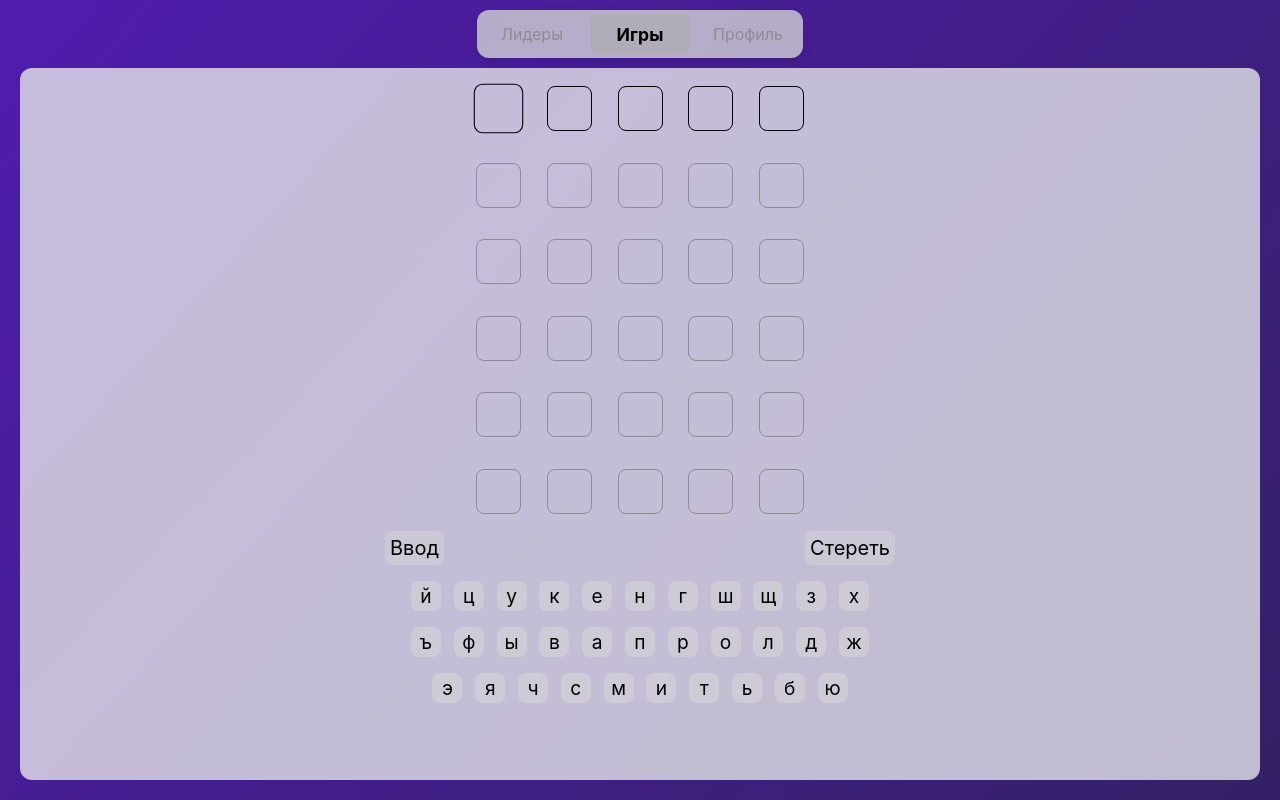
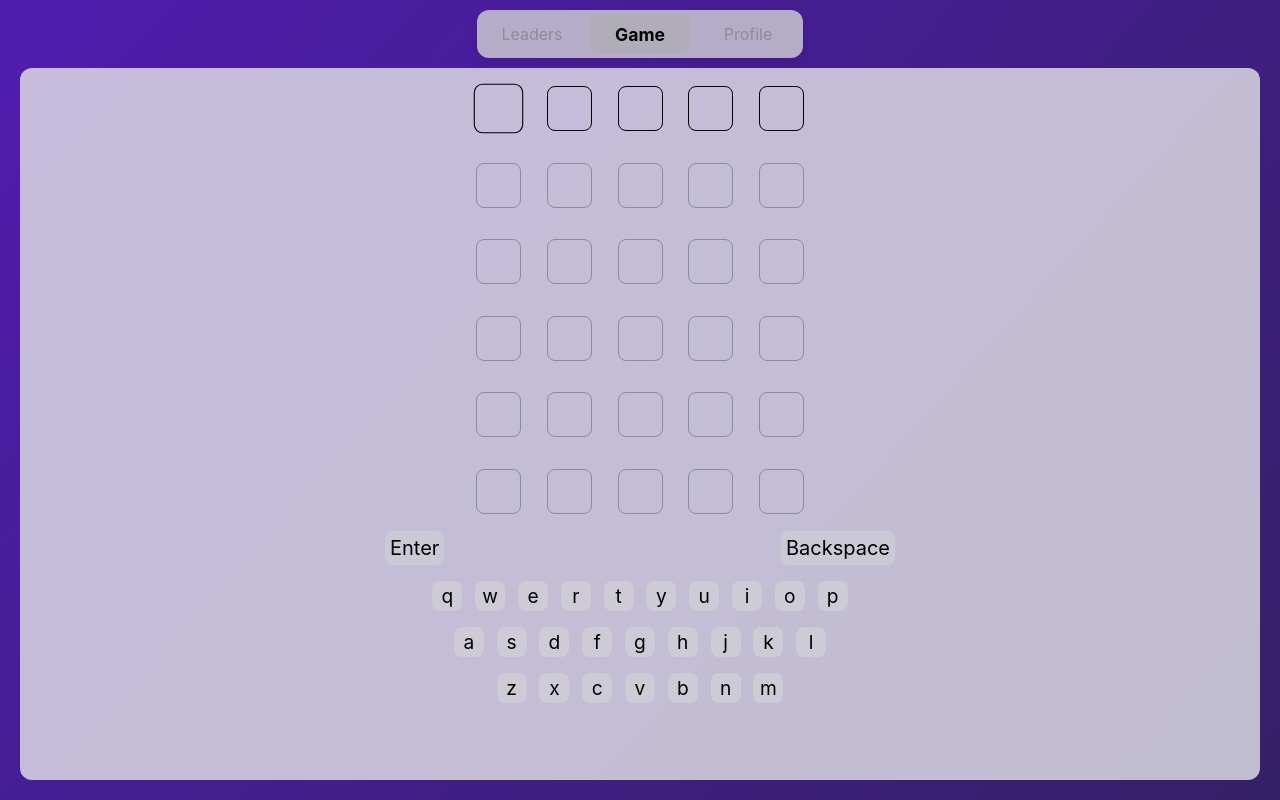
Before and after one commit to Reindotir/wordle, a website built with Vite: page index.html in a window 1280 px wide. Built offline with nearby package versions, Linux system fonts and the light colour scheme.

Commit message:
запостил сайт в гитхаб

```diff
--- a/index.html
+++ b/index.html
@@ -5,7 +5,7 @@
     <meta charset="UTF-8">
     <meta name="viewport" content="width=device-width, initial-scale=1">
     <link rel="icon" href="favicon.ico" type="image/x-icon">
-    <link rel="stylesheet" href="css/index.css">
+    <link rel="stylesheet" href="public/css/index.css">
 </head>
 <body translate="no">
     <div id="app">
--- a/src/js/app.ts
+++ b/src/js/app.ts
@@ -195,7 +195,7 @@ export class App {
         let response = await fetch("langs/en.json")
         let lang = await response.json()
 
-        let langName = "ru-RU"
+        let langName = "en-US"
 
         let userChoice = localStorage.getItem("lang")
         if (userChoice) langName = userChoice
--- a/vite.config.ts
+++ b/vite.config.ts
@@ -1,6 +1,7 @@
 import { defineConfig } from "vite"
 
 export default defineConfig({
+  base: "/wordle/",
   root: ".",
   build: {
     outDir: "../dist",
```
Also changed, not shown: package.json (+5 -2 lines).
